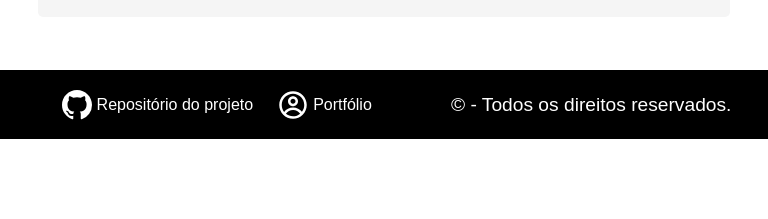
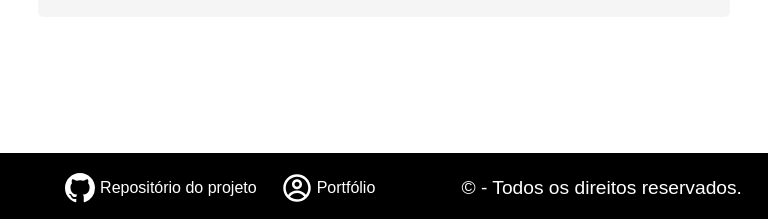
Before and after one commit to JoaoMaiaBGM/React-hamburgueria-kenzie-joaomaiabgm, a React (Create React App) app: page / in a window 768 px wide. Shown: the part 578-797 px from the top of the page. Built offline with nearby package versions, Linux system fonts and the light colour scheme; no server answers.

Commit message:
fix: position footer in the bottom for tablet version

```diff
--- a/src/components/Footer/styles.css
+++ b/src/components/Footer/styles.css
@@ -1,5 +1,5 @@
 .footerContainer {
-  /* width: 98%; */
+  width: 100%;
   height: 55px;
 
   display: flex;
@@ -47,3 +47,13 @@ p {
   font-size: 1.2rem;
   color: #fff;
 }
+
+@media screen and (min-width: 768px) and (max-width: 1023px) {
+  .footerContainer {
+    width: 100%;
+
+    position: fixed;
+    bottom: 0;
+    left: 0;
+  }
+}
```
